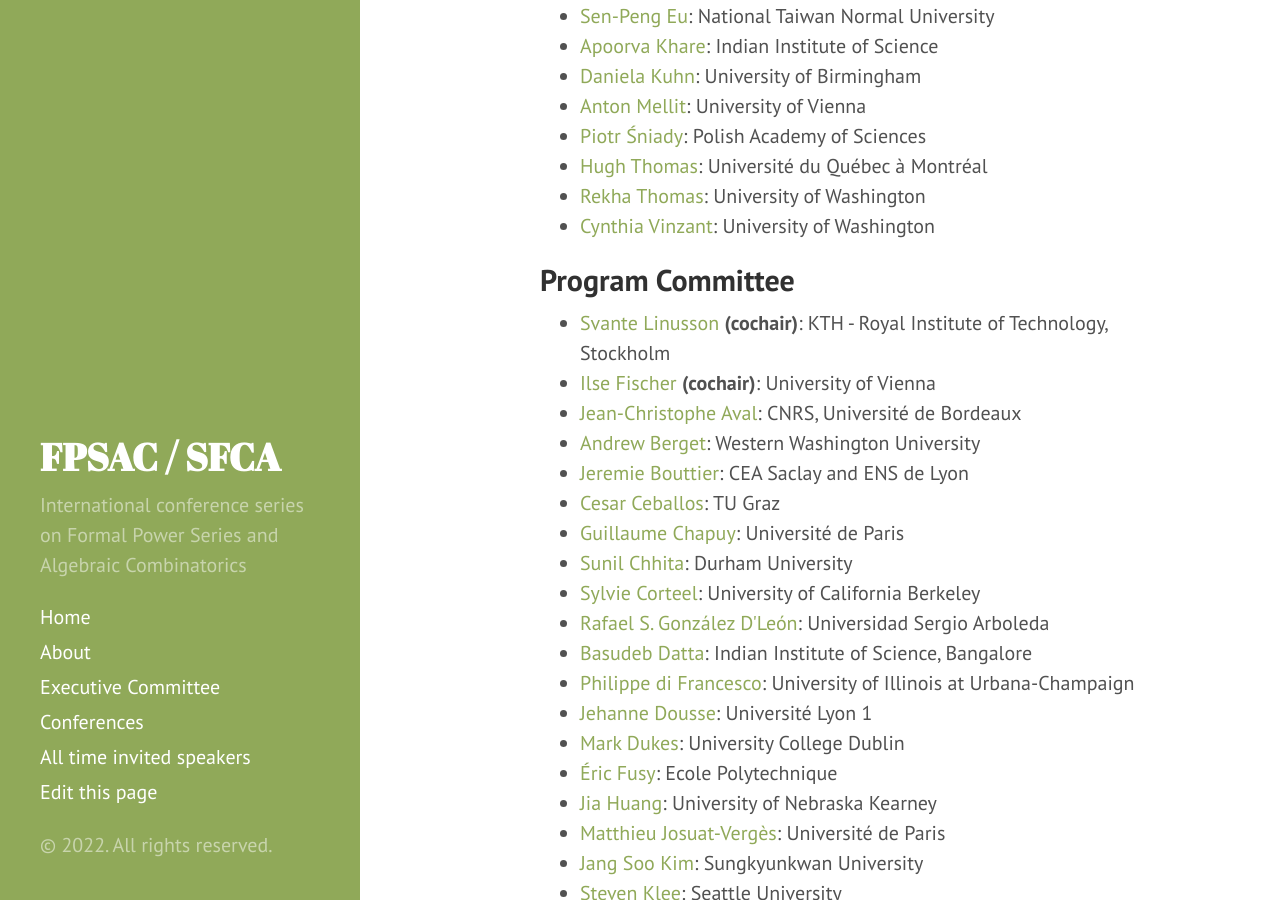
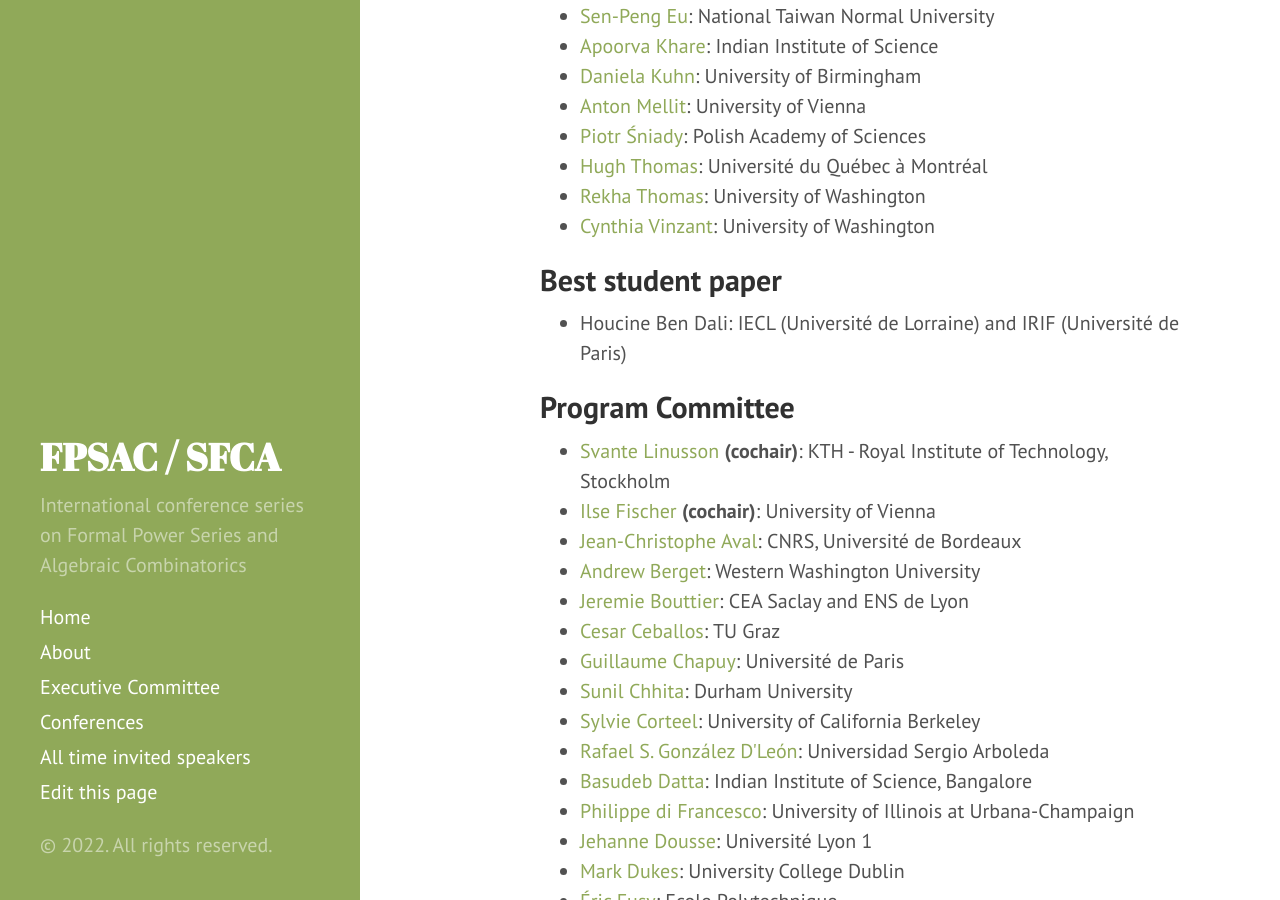
Before and after one commit to FPSAC/FPSAC.github.io, a Jekyll site: the page built from _confs/fpsac-2022.md, in a window 1280 px wide and 900 px high, scrolled down 779 px. Built offline with Jekyll 4.4.1, drawn with Linux system fonts in a browser that asks for light colours.

Commit message:
FPSAC'22: added best student paper

```diff
--- a/_confs/fpsac-2022.md
+++ b/_confs/fpsac-2022.md
@@ -10,6 +10,10 @@
 poster: poster-2022.pdf
 proceedings:
   editors: Travis Scrimshaw
+
+best_student_paper:
+- name: Houcine Ben Dali
+  affiliation: IECL (Université de Lorraine) and IRIF (Université de Paris)
 
 invited_speakers:
 
```
